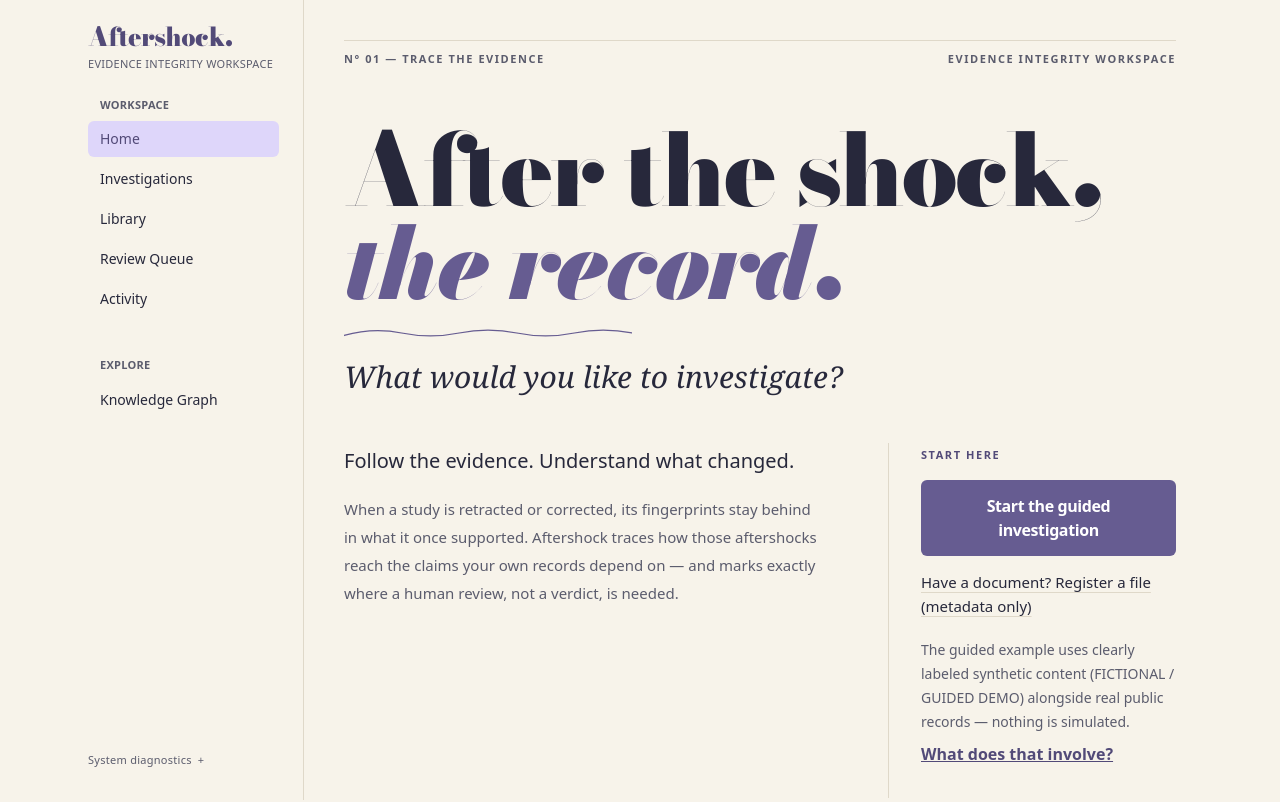
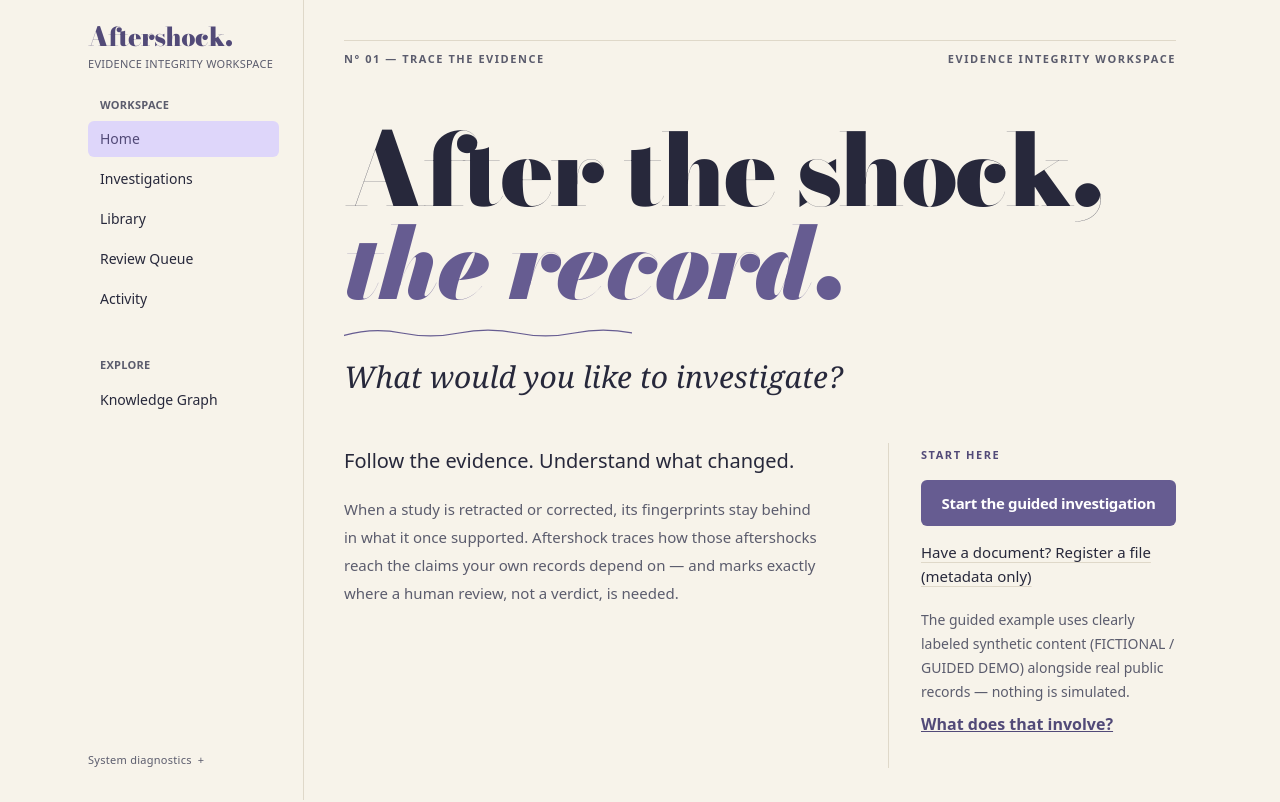
Before and after one commit to Anshieee/aftershock, a React (Vite) app: page / in a window 1280 px wide. Shown: the top 802 px of the page. Built offline with nearby package versions, Linux system fonts and the light colour scheme; no server answers.

Commit message:
ux(v5): fit the primary CTA on one line in the folio column

```diff
--- a/src/pages/LandingPage.tsx
+++ b/src/pages/LandingPage.tsx
@@ -169,7 +169,7 @@ export default function LandingPage() {
               disabled={seeding}
               aria-busy={seeding}
               data-testid="guided-seed-button"
-              className="v5-focus w-full rounded-md bg-brand px-6 py-3.5 text-base font-semibold tracking-tight text-white no-underline hover:bg-brand-deep disabled:cursor-progress disabled:opacity-80"
+              className="v5-focus w-full rounded-md bg-brand px-4 py-3 text-[15px] font-semibold tracking-tight text-white no-underline hover:bg-brand-deep disabled:cursor-progress disabled:opacity-80"
               onMouseEnter={() => setCtaEmphasis(true)}
               onMouseLeave={() => setCtaEmphasis(false)}
               onFocus={() => setCtaEmphasis(true)}
```
